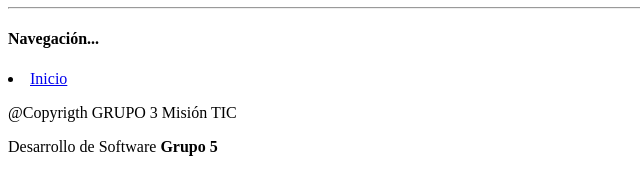
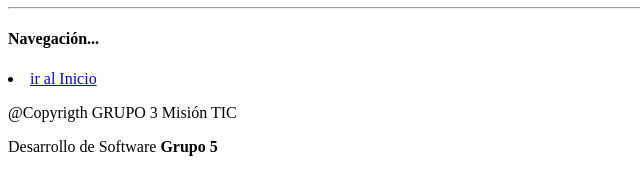
Before and after one commit to leonardobapra/Taller-1, a plain HTML site: page pag/pagina1.html in a window 1280 px wide. Shown: the part 820-989 px from the top of the page, 0-640 px from the left. Drawn offline with Linux system fonts and the light colour scheme.

Commit message:
Update pagina1.html
adicion

```diff
--- a/pag/pagina1.html
+++ b/pag/pagina1.html
@@ -35,7 +35,7 @@
         <br>
         <hr>
         <h4>Navegación...</h4>
-        <li><a href="#cabecera">Inicio</a></li>
+        <li><a href="#cabecera">ir al Inicio</a></li>
         <p>@Copyrigth GRUPO 3 Misión TIC</p>
         <p>Desarrollo de Software <b>Grupo 5</b></p>
     </footer>
```
